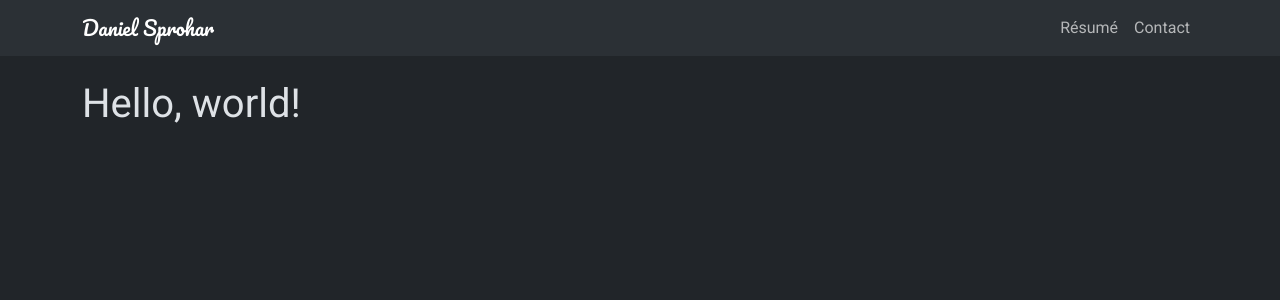
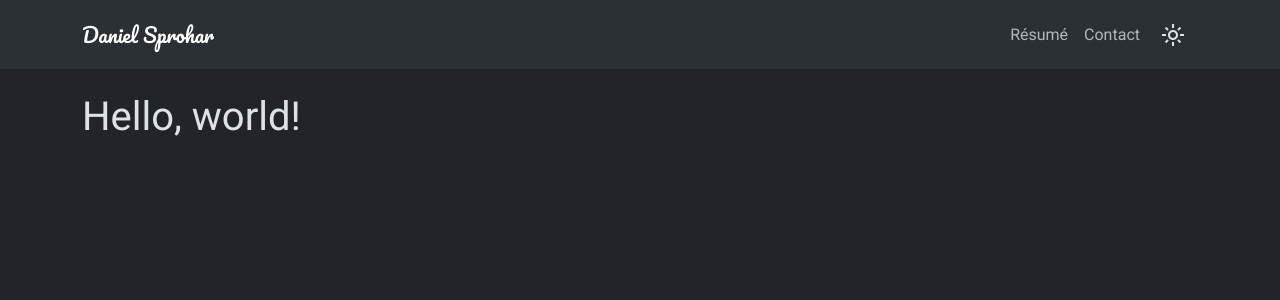
Before and after one commit to danielsprohar/personal-website, an Angular app: page / in a window 1280 px wide. Shown: the top 300 px of the page. Built offline with nearby package versions, Linux system fonts and the light colour scheme; no server answers; what @angular/fire would draw is missing.

Commit message:
Navbar: added a button to toggle the theme

```diff
--- /dev/null
+++ b/src/app/components/navbar/navbar.component.css
@@ -0,0 +1,3 @@
+.icon-btn {
+  margin-top: 8px;
+}
--- a/src/app/components/navbar/navbar.component.html
+++ b/src/app/components/navbar/navbar.component.html
@@ -1,8 +1,9 @@
-<nav class="navbar navbar-expand-lg bg-body-tertiary">
+<nav class="navbar navbar-expand-md bg-body-tertiary">
   <div class="container">
     <a class="navbar-brand" routerLink="/" [style.font-family]="'Pacifico'">
       Daniel Sprohar
     </a>
+
     <button
       class="navbar-toggler"
       type="button"
@@ -30,6 +31,12 @@
           </a>
         </li>
       </ul>
+
+      <button class="btn icon-btn" (click)="toggleTheme()">
+        <span class="material-symbols-outlined">
+          {{ (isDarkTheme$ | async) ? "light_mode" : "dark_mode" }}
+        </span>
+      </button>
     </div>
   </div>
 </nav>
--- a/src/app/components/navbar/navbar.component.ts
+++ b/src/app/components/navbar/navbar.component.ts
@@ -1,11 +1,22 @@
+import { AsyncPipe, NgIf } from '@angular/common';
 import { ChangeDetectionStrategy, Component } from '@angular/core';
 import { RouterLink, RouterLinkActive } from '@angular/router';
+import { ThemeService } from '../../services/theme.service';
 
 @Component({
   selector: 'app-navbar',
   templateUrl: './navbar.component.html',
+  styleUrls: ['./navbar.component.css'],
   changeDetection: ChangeDetectionStrategy.OnPush,
   standalone: true,
-  imports: [RouterLink, RouterLinkActive],
+  imports: [AsyncPipe, NgIf, RouterLink, RouterLinkActive],
 })
-export class NavbarComponent {}
+export class NavbarComponent {
+  readonly isDarkTheme$ = this.themeService.isDarkTheme$;
+
+  constructor(private readonly themeService: ThemeService) {}
+
+  toggleTheme() {
+    this.themeService.toggle();
+  }
+}
--- a/src/app/services/theme.service.ts
+++ b/src/app/services/theme.service.ts
@@ -1,5 +1,5 @@
 import { Injectable } from '@angular/core';
-import { BehaviorSubject, fromEvent, map } from 'rxjs';
+import { BehaviorSubject, fromEvent, map, shareReplay } from 'rxjs';
 
 @Injectable({
   providedIn: 'root',
@@ -11,7 +11,10 @@ export class ThemeService {
   readonly mql$ = fromEvent(
     window.matchMedia('(prefers-color-scheme: dark)'),
     'change'
-  ).pipe(map((event: Event) => event.target as MediaQueryList));
+  ).pipe(
+    shareReplay(),
+    map((event: Event) => event.target as MediaQueryList)
+  );
 
   constructor() {}
 
@@ -20,10 +23,10 @@ export class ThemeService {
   }
 
   setLightTheme() {
-    this._isDarkTheme$.next(false)
+    this._isDarkTheme$.next(false);
   }
 
   setDarkTheme() {
-    this._isDarkTheme$.next(true)
+    this._isDarkTheme$.next(true);
   }
 }
```
